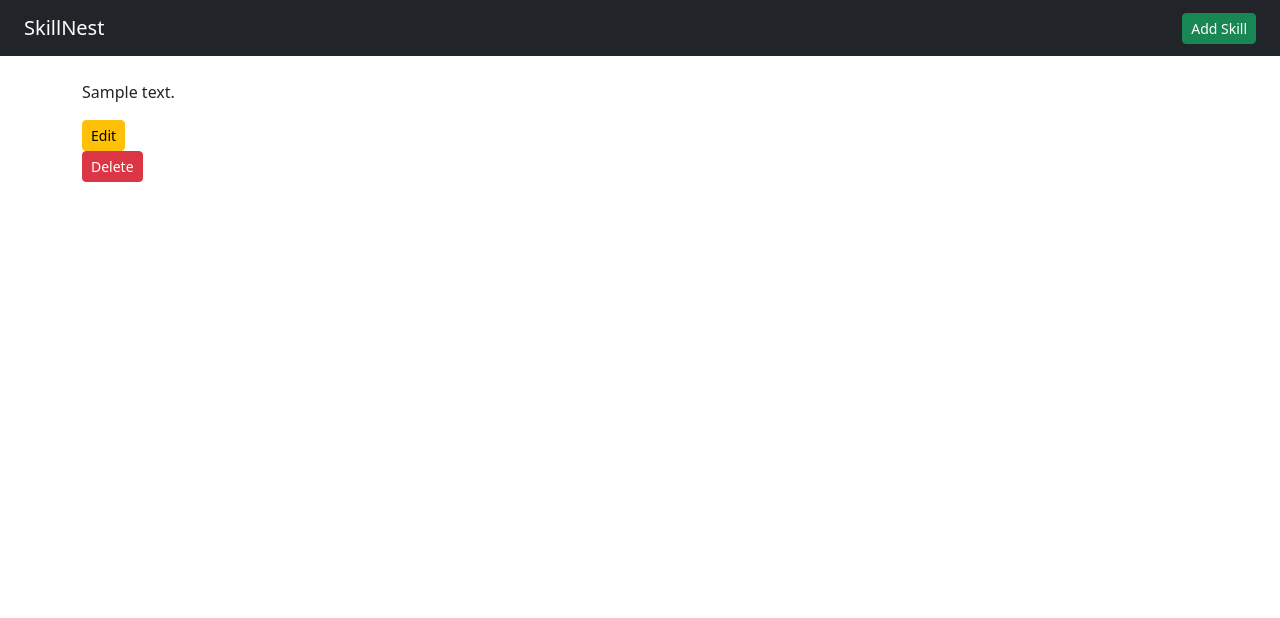
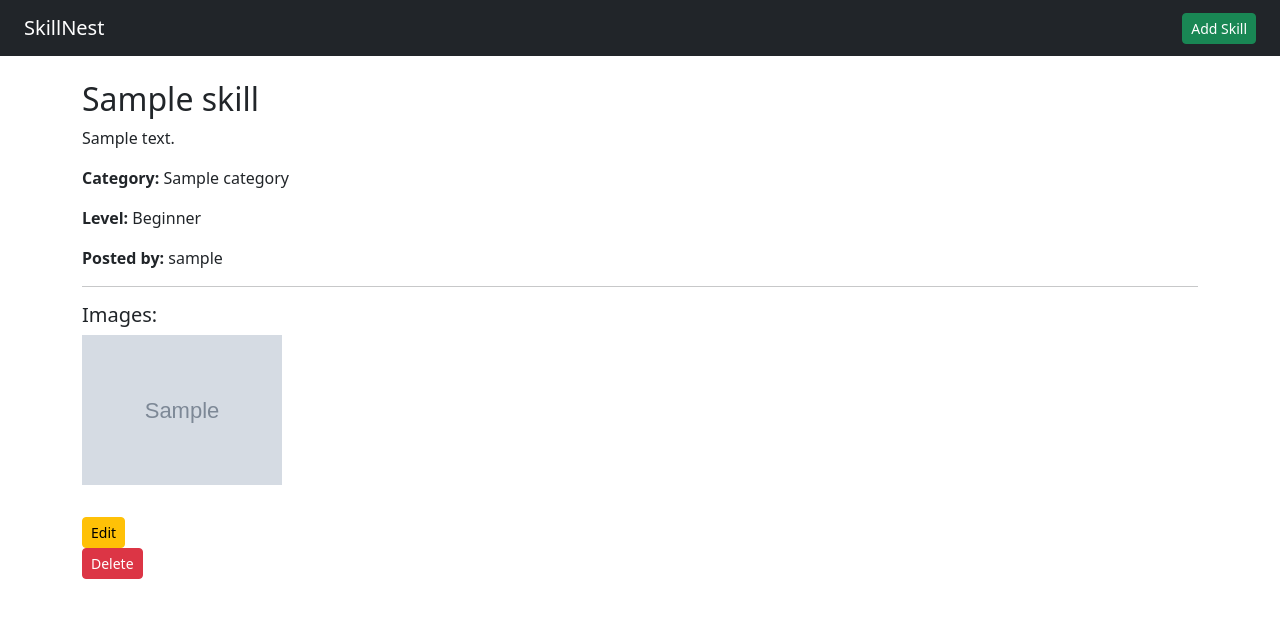
Before and after one commit to raisajeba/skillnest, a Django app: page /skill/1/ in a window 1280 px wide. Shown: the top 618 px of the page. Run offline with Django 5.2, Linux system fonts and the light colour scheme; tables that the repository leaves empty hold one stand-in row (values such as "Sample post"); grey boxes marked "Sample" are stand-in pictures.

Commit message:
Updated skills app: added views, forms and fix the image problem

```diff
--- a/mysite/urls.py
+++ b/mysite/urls.py
@@ -14,6 +14,8 @@ Including another URLconf
     1. Import the include() function: from django.urls import include, path
     2. Add a URL to urlpatterns:  path('blog/', include('blog.urls'))
 """
+from django.conf import settings
+from django.conf.urls.static import static
 from django.contrib import admin
 from django.urls import path, include
 
@@ -21,3 +23,5 @@ urlpatterns = [
     path('admin/', admin.site.urls),
     path('', include('skills.urls')),
 ]
+if settings.DEBUG:
+    urlpatterns += static(settings.MEDIA_URL, document_root=settings.MEDIA_ROOT)
--- a/skills/admin.py
+++ b/skills/admin.py
@@ -12,4 +12,5 @@ admin.site.register(Category)
 admin.site.register(Skill,SkillAdmin)
 
 
+
 # Register your models here.
--- a/skills/models.py
+++ b/skills/models.py
@@ -22,6 +22,8 @@ class Skill(models.Model):
 
     def __str__(self):
         return self.name
+
+
 class SkillImage(models.Model):
     skill = models.ForeignKey(Skill, related_name='images', on_delete=models.CASCADE)
     image = models.ImageField(upload_to='skill_pics/')
--- a/skills/templates/skills/detailskill.html
+++ b/skills/templates/skills/detailskill.html
@@ -2,10 +2,27 @@
 
 {% block content %}
 
-<h2>{{ skill.title }}</h2>
+<h2>{{ skill.name }}</h2>
 <p>{{ skill.description }}</p>
 
+<p><b>Category:</b> {{ skill.category }}</p>
+<p><b>Level:</b> {{ skill.skill_level }}</p>
+<p><b>Posted by:</b> {{ skill.user.username }}</p>
+
+<hr>
+
+<h5>Images:</h5>
+
+{% for image in skill.images.all %}
+    <img src="{{ image.image.url }}" width="200" class="me-2 mb-2">
+{% empty %}
+    <p>No images uploaded</p>
+{% endfor %}
+
+<br><br>
+
 <a href="{% url 'update_skill' skill.pk %}" class="btn btn-warning btn-sm">Edit</a>
+
 
 <form method="POST" action="{% url 'delete_skill' skill.pk %}">
     {% csrf_token %}
--- a/skills/views.py
+++ b/skills/views.py
@@ -1,7 +1,7 @@
 from django.shortcuts import render, redirect, get_object_or_404
 from django.contrib.auth.decorators import login_required
 from .models import Skill
-from .forms import SkillForm
+from .forms import SkillForm,SkillImageFormSet
 
 
 # home page
@@ -20,16 +20,23 @@ def skill_detail(request, pk):
 @login_required
 def add_skill(request):
     if request.method == 'POST':
-        form = SkillForm(request.POST, request.FILES)
-        if form.is_valid():
-            new_skill = form.save(commit=False)
-            new_skill.user = request.user
-            new_skill.save()
+        form = SkillForm(request.POST)
+        formset = SkillImageFormSet(request.POST, request.FILES)
+        if form.is_valid() and formset.is_valid():
+            skill = form.save(commit=False)
+            skill.user = request.user
+            skill.save()
+
+            formset.instance = skill
+            formset.save()
+
             return redirect('index')
     else:
         form = SkillForm()
+        formset = SkillImageFormSet()
 
-    return render(request, 'skills/skillform.html', {'form': form})
+
+    return render(request, 'skills/skillform.html', {'form': form,'formset':formset})
 
 
 # skill update
@@ -38,15 +45,21 @@ def update_skill(request, pk):
     skill = get_object_or_404(Skill, pk=pk, user=request.user)
 
     if request.method == 'POST':
-        form = SkillForm(request.POST, request.FILES, instance=skill)
-        if form.is_valid():
+        form = SkillForm(request.POST, instance=skill)
+        formset = SkillImageFormSet(request.POST, request.FILES, instance=skill)
+
+        if form.is_valid() and formset.is_valid():
             form.save()
+            formset.save()
             return redirect('skill_detail', pk=pk)
     else:
         form = SkillForm(instance=skill)
+        formset = SkillImageFormSet(instance=skill)
 
-    return render(request, 'skills/skillform.html', {'form': form})
-
+    return render(request, 'skills/skillform.html', {
+        'form': form,
+        'formset': formset
+    })
 
 # skill delete
 @login_required
```
Also changed, not shown: skills/forms.py (+10 -1 lines), skills/templates/skills/index.html (+8 -1 lines), skills/templates/skills/skillform.html (+8 -1 lines), media/skill_pics/Screenshot_2026-05-01_at_12.03.19AM.png (added).
